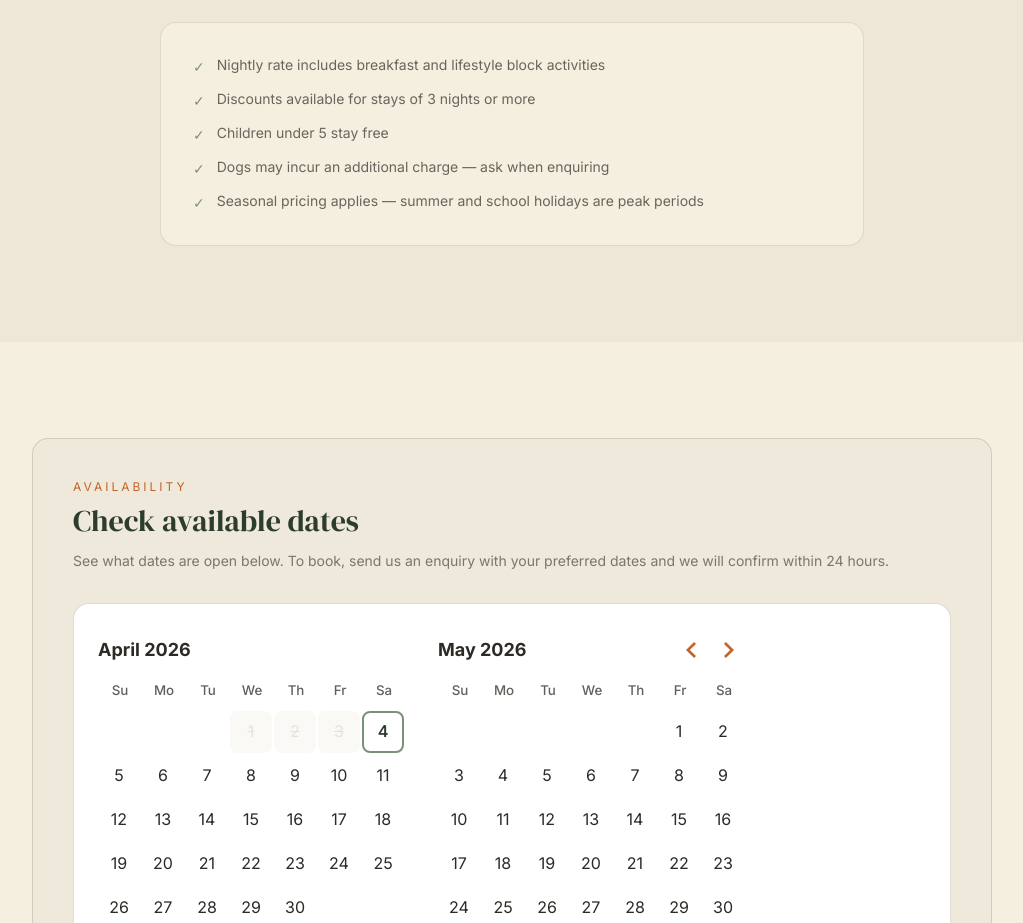
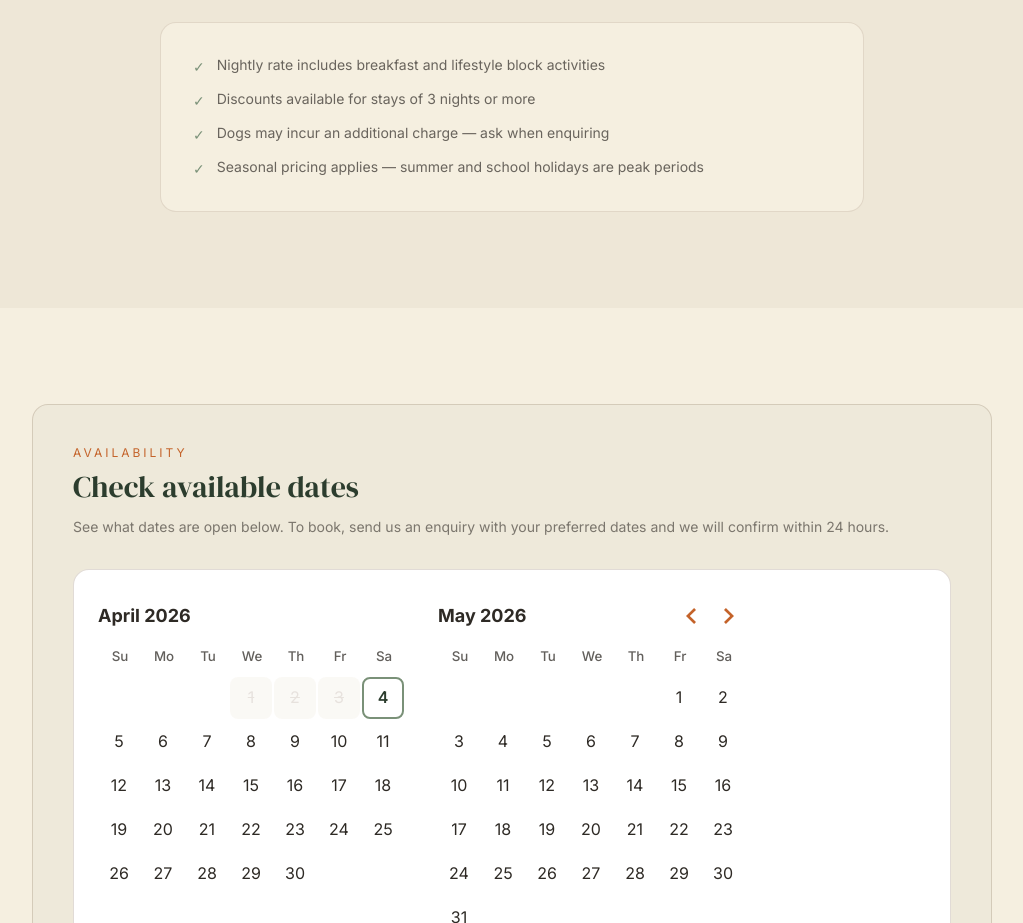
Before and after one commit to beanie108/kowai-farmstay, a Next.js app: page /farmstay in a window 1280 px wide. Shown: the part 4031-4954 px from the top of the page, without its empty margins (128-1151 px from the left). Built offline with nearby package versions, Linux system fonts and the light colour scheme.

Commit message:
Remove children stay free from farmstay pricing

```diff
--- a/app/farmstay/page.tsx
+++ b/app/farmstay/page.tsx
@@ -233,10 +233,6 @@ export default function FarmstayPage() {
               </li>
               <li className="flex items-start gap-3">
                 <span className="text-sage mt-0.5">&#10003;</span>
-                <span>Children under 5 stay free</span>
-              </li>
-              <li className="flex items-start gap-3">
-                <span className="text-sage mt-0.5">&#10003;</span>
                 <span>Dogs may incur an additional charge — ask when enquiring</span>
               </li>
               <li className="flex items-start gap-3">
```
